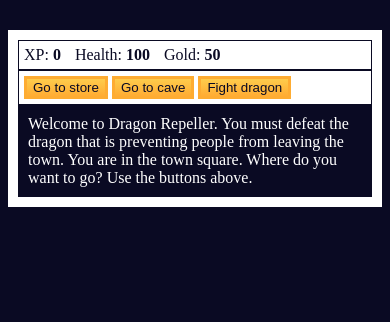
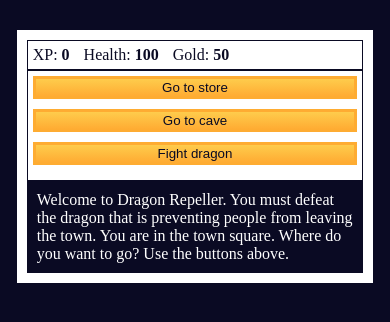
Before and after one commit to chaib-0x7/Dragon-Repeller, a plain HTML site: page index.html in a window 390 px wide. Drawn offline with Linux system fonts and the light colour scheme.

Commit message:
Update styles.css

```diff
--- a/styles.css
+++ b/styles.css
@@ -12,7 +12,7 @@ body {
   max-width: 500px;
   max-height: 400px;
   background-color: #ffffff;
-  color: #ffffff;
+  color: #000000;
   margin: 30px auto 0px;
   padding: 10px;
 }
@@ -43,3 +43,16 @@ button {
   background-image: linear-gradient(#fecc4c, #ffac33);
   border: 3px solid #feac32;
 }
+
+@media (max-width: 600px) {
+  #game {
+    width: 90%;
+    padding: 10px;
+  }
+
+  button {
+    display: block;
+    width: 100%;
+    margin-bottom: 10px;
+  }
+}
```
